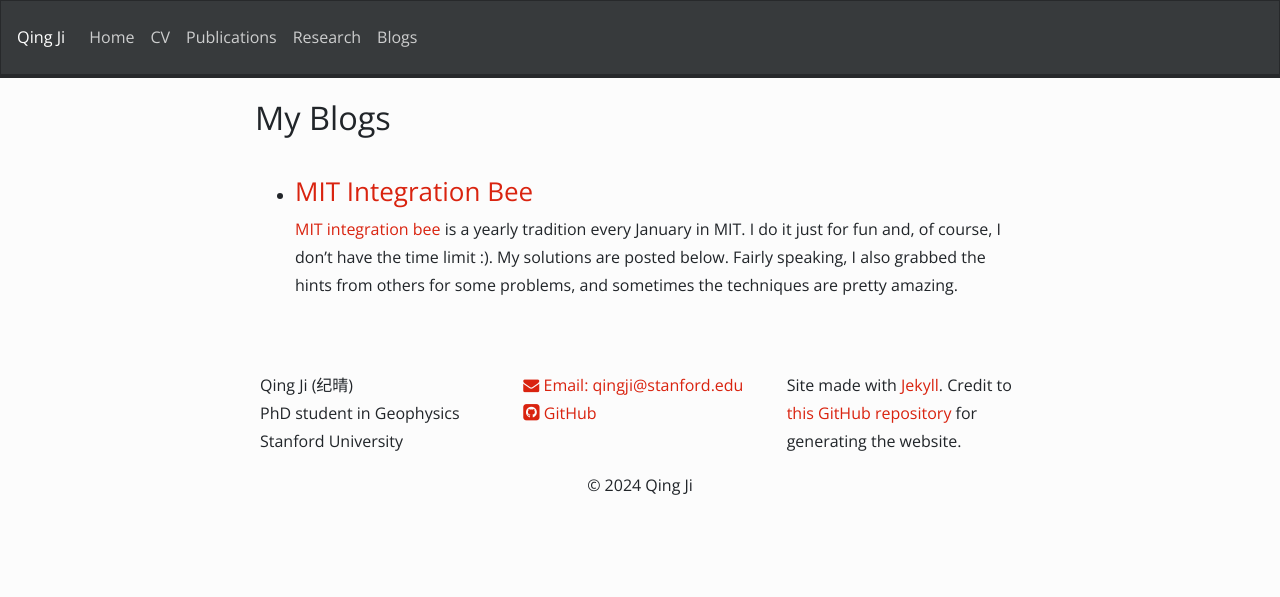
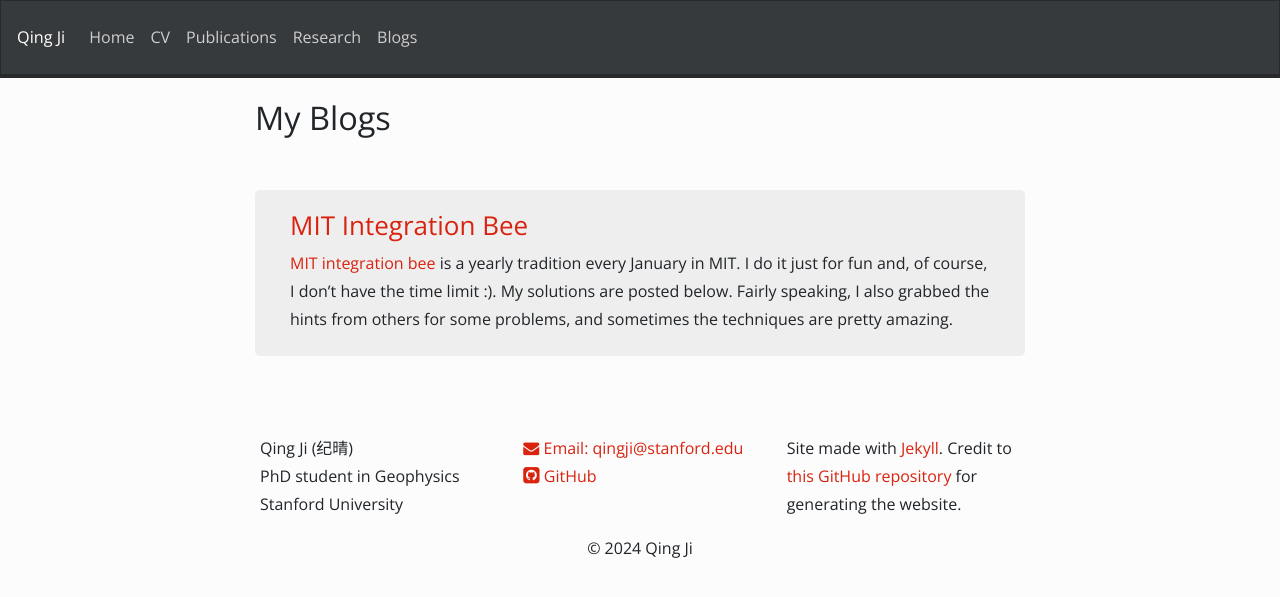
Before and after one commit to NickJi98/NickJi98.github.io, a Jekyll site: the page built from _pages/Blogs.md, in a window 1280 px wide. Shown: the top 597 px of the page. Built offline with Jekyll 4.4.1, drawn with Linux system fonts in a browser that asks for light colours; nearby versions of some CDN libraries; a style sheet for code colours, icons or effects is not loaded.

Commit message:
Update layout

```diff
--- a/_layouts/postlay.html
+++ b/_layouts/postlay.html
@@ -2,7 +2,7 @@
 layout: gridlay
 ---
 
-<center><h1>{{ page.title }}</h1></center>
+<h1>{{ page.title }}</h1>
 <p>{{ page.date | date: "%b %-d, %Y" }}</p>
 
 {{ content }}
--- a/_pages/Blogs.md
+++ b/_pages/Blogs.md
@@ -8,11 +8,13 @@ permalink: /Blogs/
 # My Blogs
 #### &nbsp; ####
 
-<ul>
 {% for post in site.posts %}
-  <li>
-    <h2><a href="{{ post.url }}">{{ post.title }}</a></h2>
-    {{ post.excerpt }}
-  </li>
+<div class="jumbotron">
+<div class="col-xs-12 col-sm-12 col-lg-12 clearfix">
+  <div class="well">
+  <h2><a href="{{ post.url }}">{{ post.title }}</a></h2>
+  {{ post.excerpt }}
+  </div>
+</div>
+</div>
 {% endfor %}
-</ul>
```
Also changed, not shown: 1 other file.
